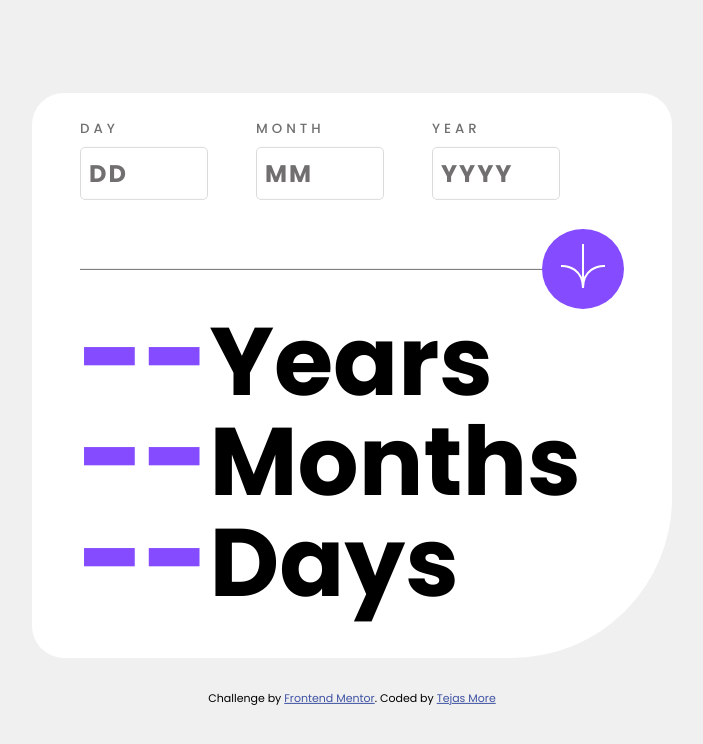
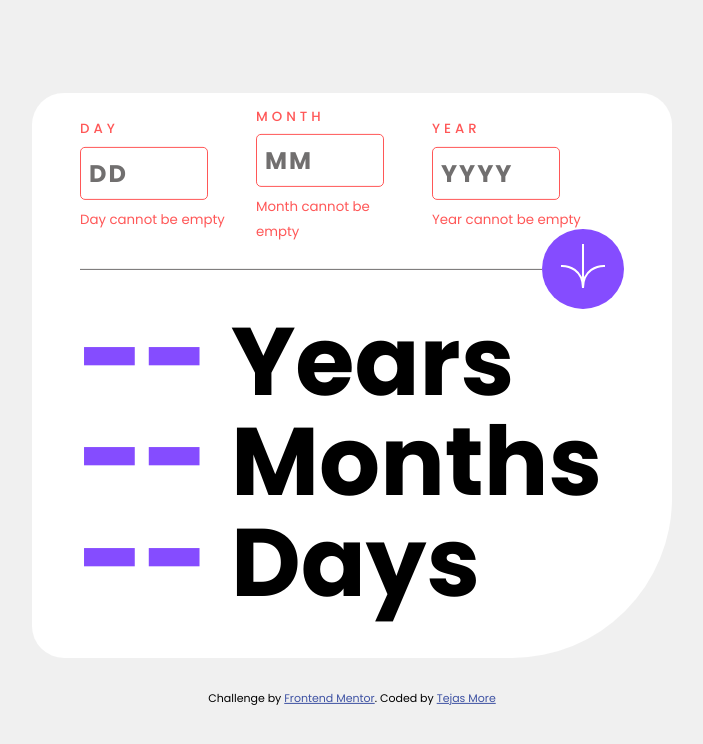
Before and after one commit to TejasMore477/Age-calculator-app, a plain HTML site: page index.html in a window 1280 px wide. Both pictures are taken after a click on the button 871 px from the left and 268 px from the top of the page. Shown: the whole page, without its empty margins (288-991 px from the left). Drawn offline with Linux system fonts and the light colour scheme.

Commit message:
created validation part and error visibility conditin along with accessing outputs

```diff
--- a/index.html
+++ b/index.html
@@ -20,20 +20,20 @@
 
             <div class="inputs ">
               <label for="day"><small>DAY</small></label>
-              <input type="number" class="month" placeholder="DD" required/>
-              <span><small class="emptyError">error</small></span>
+              <input type="number" class="inpday" placeholder="DD" required/>
+              <span><small class="emptyError"></small></span>
             </div>
 
             <div class="inputs ">
               <label for="day"><small>MONTH</small></label>
-              <input type="number" class="month" placeholder="MM" required/>
-              <span><small class="emptyError">error</small></span>
+              <input type="number" class="inpmonth" placeholder="MM" required/>
+              <span><small class="emptyError"></small></span>
             </div>
 
             <div class="inputs ">
               <label for="day"><small>YEAR</small></label>
-              <input type="number" class="month" placeholder="YYYY" required/>
-              <span><small class="emptyError">erroer</small></span>
+              <input type="number" class="inpyear" placeholder="YYYY" required/>
+              <span><small class="emptyError"></small></span>
             </div>
 
           </div>
@@ -49,9 +49,9 @@
 
         <div class="bottom">
           <div class="output">
-            <h1><span class="displayYear">--</span>Years <br>
-           <span class="displayMonths">--</span>Months <br>
-           <span class="displayDays">--</span>Days</h1>
+            <h1><span id="displayYear">-- </span>Years <br>
+           <span id="displayMonths">-- </span>Months <br>
+           <span id="displayDays">-- </span>Days</h1>
           </div>
         </div>
 
--- a/script.js
+++ b/script.js
@@ -0,0 +1,65 @@
+
+let YearOP = document.getElementById("displayYear");
+let MonthsOP = document.getElementById("displayMonths");
+let DaysOP = document.getElementById("displayDays");
+
+let submit = document.querySelector(".submitBtn");
+
+
+submit.addEventListener("click", () => {
+    validateInputs();
+});
+
+
+const validateInputs = () => {
+
+    const inpDay = document.querySelector(".inpday").value.trim();
+    const inpMonths = document.querySelector(".inpmonth").value.trim();
+    const inpuYears = document.querySelector(".inpyear").value.trim();
+
+
+    if (inpDay === "") {
+        errorCall(document.querySelector(".inpday"), "Day cannot be empty");
+    }
+    else if (inpDay > 31 || inpDay <= 0) {
+        errorCall(document.querySelector(".inpday"), "Day cannot be zero or negative");
+    }
+    else{
+        displayOutput();
+    }
+
+    if (inpMonths === "") {
+        errorCall(document.querySelector(".inpmonth"), "Month cannot be empty");
+    }
+     else if (inpMonths > 12 || inpMonths <= 0) {
+        errorCall(document.querySelector(".inpmonth"), "Month cannot be zero or negative");
+    }
+    else{
+        displayOutput();
+    }
+
+
+    if (inpuYears === "") {
+        errorCall(document.querySelector(".inpyear"), "Year cannot be empty");
+    }
+    else if (inpuYears <= 0) {
+        errorCall(document.querySelector(".inpyear"), "Year cannot be zero or negative");
+    }
+    else{
+        displayOutput();
+    }
+
+}
+
+const errorCall = (input , errorMsg) => {
+    const parent  = input.parentNode;
+    const error  = parent.querySelector(".emptyError");
+    error.innerText = errorMsg;
+    parent.className = "inputs failure"
+}
+
+let displayOutput = () => {
+    YearOP.style.backgroundColor = "red";
+    MonthsOP.style.backgroundColor = "red";
+    DaysOP.style.backgroundColor = "red";
+}
```
